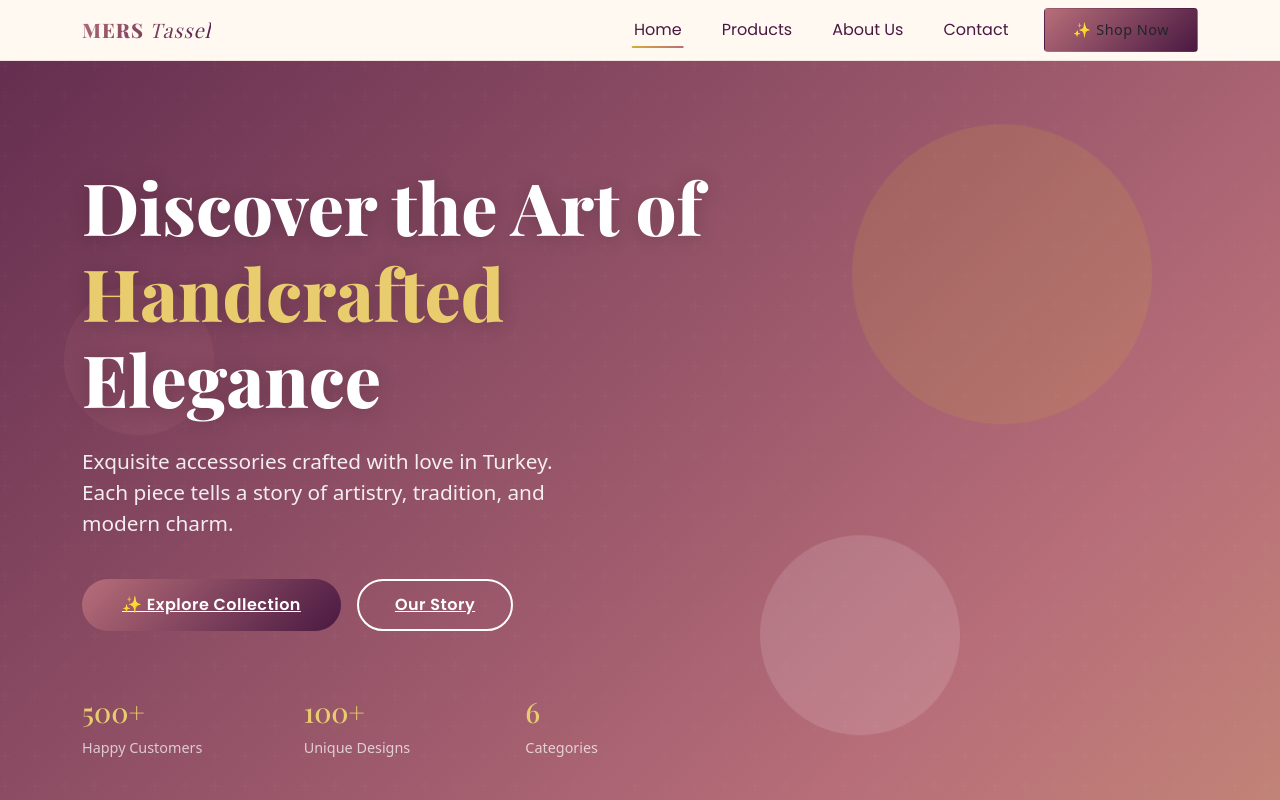
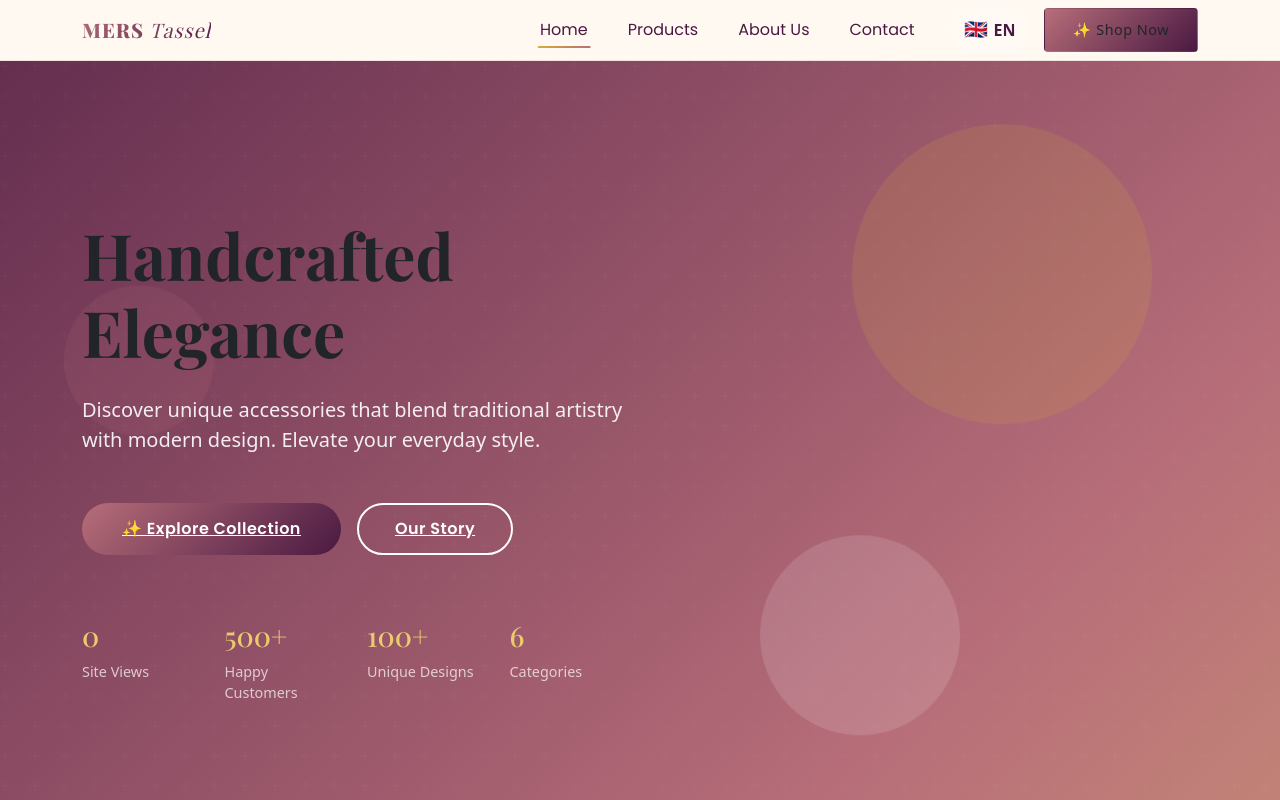
Before and after one commit to ErfanShokrollahzadeh/MERS_Tassel, a Next.js app in the folder client/: page / in a window 1280 px wide. Shown: the top 800 px of the page. Built offline with nearby package versions, Linux system fonts and the light colour scheme; no server answers; a web font is replaced by a local one.

Commit message:
feat: implement multi-language support and integrate live site visit analytics

```diff
--- a/client/src/app/layout.js
+++ b/client/src/app/layout.js
@@ -2,6 +2,7 @@ import './globals.css';
 import Navbar from '@/components/Navbar';
 import Footer from '@/components/Footer';
 import ScrollToTop from '@/components/ScrollToTop';
+import { LanguageProvider } from '@/contexts/LanguageContext';
 
 export const metadata = {
   title: 'MERS Tassel | Handcrafted Accessories from Turkey',
@@ -22,10 +23,12 @@ export default function RootLayout({ children }) {
         />
       </head>
       <body>
-        <Navbar />
-        <main>{children}</main>
-        <Footer />
-        <ScrollToTop />
+        <LanguageProvider>
+          <Navbar />
+          <main>{children}</main>
+          <Footer />
+          <ScrollToTop />
+        </LanguageProvider>
 
         {/* Bootstrap JS */}
         <script
--- a/client/src/app/page.js
+++ b/client/src/app/page.js
@@ -5,7 +5,8 @@ import Link from 'next/link';
 import AnimatedSection from '@/components/AnimatedSection';
 import ProductCard from '@/components/ProductCard';
 import VisitorStats from '@/components/VisitorStats';
-import { getFeaturedProducts, getCategories } from '@/lib/api';
+import { getFeaturedProducts, getCategories, recordVisit } from '@/lib/api';
+import { useLanguage } from '@/contexts/LanguageContext';
 
 // Fallback data when API is not available
 const fallbackProducts = [
@@ -49,6 +50,8 @@ const testimonials = [
 export default function HomePage() {
   const [products, setProducts] = useState(fallbackProducts);
   const [loading, setLoading] = useState(true);
+  const [siteViews, setSiteViews] = useState(0); // Real counter starts at 0
+  const { t } = useLanguage();
 
   useEffect(() => {
     async function loadData() {
@@ -61,6 +64,16 @@ export default function HomePage() {
         console.log('Using fallback product data:', err.message);
       } finally {
         setLoading(false);
+      }
+
+      try {
+        const statsData = await recordVisit('/');
+        if (statsData && statsData.display_total) {
+          // Add a small delay for a counting effect later if desired, or just set it
+          setSiteViews(statsData.display_total);
+        }
+      } catch (err) {
+        console.error('Analytics error:', err);
       }
     }
     loadData();
@@ -77,37 +90,44 @@ export default function HomePage() {
 
         <div className="container hero-content">
           <div className="row align-items-center min-vh-100">
-            <div className="col-lg-7">
-              <h1 className="hero-title">
-                Discover the Art of<br />
-                <span className="highlight">Handcrafted</span> Elegance
-              </h1>
-              <p className="hero-subtitle">
-                Exquisite accessories crafted with love in Turkey. Each piece tells a story
-                of artistry, tradition, and modern charm.
-              </p>
-              <div className="d-flex gap-3 flex-wrap" style={{ animation: 'fadeInUp 1s 0.6s ease forwards', opacity: 0 }}>
+            <div className="col-lg-6">
+              <AnimatedSection delay={200}>
+                <h1 className="display-3 fw-bold mb-4" style={{ fontFamily: 'var(--font-heading)' }}>
+                  {t('hero.title')}
+                </h1>
+                <p className="lead mb-5" style={{ color: 'rgba(255,255,255,0.9)' }}>
+                  {t('hero.subtitle')}
+                </p>
+              </AnimatedSection>
+
+              <div className="d-flex gap-3 mb-4" style={{ animation: 'fadeInUp 1s 0.6s ease forwards', opacity: 0 }}>
                 <Link href="/products" className="btn-mers-primary">
-                  ✨ Explore Collection
+                  {t('hero.explore')}
                 </Link>
                 <Link href="/about" className="btn-mers-outline">
-                  Our Story
+                  {t('hero.our_story')}
                 </Link>
               </div>
 
               {/* Stats */}
               <div className="row mt-5 pt-3" style={{ animation: 'fadeInUp 1s 0.9s ease forwards', opacity: 0 }}>
-                <div className="col-4">
+                <div className="col-6 col-md-3 mb-3 mb-md-0">
+                  <h3 style={{ color: 'var(--gold-light)', fontFamily: 'var(--font-heading)' }}>
+                    {siteViews.toLocaleString()}
+                  </h3>
+                  <p style={{ color: 'rgba(255,255,255,0.7)', fontSize: '0.9rem', margin: 0 }}>{t('stats.site_views')}</p>
+                </div>
+                <div className="col-6 col-md-3 mb-3 mb-md-0">
                   <h3 style={{ color: 'var(--gold-light)', fontFamily: 'var(--font-heading)' }}>500+</h3>
-                  <p style={{ color: 'rgba(255,255,255,0.7)', fontSize: '0.9rem', margin: 0 }}>Happy Customers</p>
+                  <p style={{ color: 'rgba(255,255,255,0.7)', fontSize: '0.9rem', margin: 0 }}>{t('stats.happy_customers')}</p>
                 </div>
-                <div className="col-4">
+                <div className="col-6 col-md-3">
                   <h3 style={{ color: 'var(--gold-light)', fontFamily: 'var(--font-heading)' }}>100+</h3>
-                  <p style={{ color: 'rgba(255,255,255,0.7)', fontSize: '0.9rem', margin: 0 }}>Unique Designs</p>
+                  <p style={{ color: 'rgba(255,255,255,0.7)', fontSize: '0.9rem', margin: 0 }}>{t('stats.unique_designs')}</p>
                 </div>
-                <div className="col-4">
+                <div className="col-6 col-md-3">
                   <h3 style={{ color: 'var(--gold-light)', fontFamily: 'var(--font-heading)' }}>6</h3>
-                  <p style={{ color: 'rgba(255,255,255,0.7)', fontSize: '0.9rem', margin: 0 }}>Categories</p>
+                  <p style={{ color: 'rgba(255,255,255,0.7)', fontSize: '0.9rem', margin: 0 }}>{t('stats.categories')}</p>
                 </div>
               </div>
             </div>
@@ -120,8 +140,8 @@ export default function HomePage() {
         <div className="container">
           <AnimatedSection>
             <div className="section-title">
-              <h2>Featured Collection</h2>
-              <p>Handpicked favorites from our latest arrivals — each piece crafted with meticulous attention to detail</p>
+              <h2>{t('section.featured.title')}</h2>
+              <p>{t('section.featured.subtitle')}</p>
             </div>
           </AnimatedSection>
 
@@ -146,12 +166,12 @@ export default function HomePage() {
       </section>
 
       {/* ====== CATEGORIES ====== */}
-      <section className="section-mers bg-soft">
+      <section className="section-mers" style={{ backgroundColor: 'var(--rose-gold-light)' }}>
         <div className="container">
           <AnimatedSection>
             <div className="section-title">
-              <h2>Shop by Category</h2>
-              <p>Browse our curated collections of handcrafted Turkish accessories</p>
+              <h2>{t('section.categories.title')}</h2>
+              <p>{t('section.categories.subtitle')}</p>
             </div>
           </AnimatedSection>
 
@@ -207,12 +227,12 @@ export default function HomePage() {
       </section>
 
       {/* ====== TESTIMONIALS ====== */}
-      <section className="section-mers bg-soft">
+      <section className="section-mers" style={{ backgroundColor: 'var(--deep-plum)', color: 'white' }}>
         <div className="container">
           <AnimatedSection>
-            <div className="section-title">
-              <h2>What Our Customers Say</h2>
-              <p>Join hundreds of happy customers who love MERS Tassel accessories</p>
+            <div className="section-title text-white">
+              <h2 style={{ color: 'white' }}>{t('testimonials.title')}</h2>
+              <p style={{ color: 'rgba(255,255,255,0.8)' }}>{t('testimonials.subtitle')}</p>
             </div>
           </AnimatedSection>
 
--- a/client/src/components/Navbar.js
+++ b/client/src/components/Navbar.js
@@ -3,6 +3,7 @@
 import { useState, useEffect } from 'react';
 import Link from 'next/link';
 import { usePathname } from 'next/navigation';
+import { useLanguage } from '@/contexts/LanguageContext';
 
 export default function Navbar() {
   const [scrolled, setScrolled] = useState(false);
@@ -16,12 +17,13 @@ export default function Navbar() {
     window.addEventListener('scroll', handleScroll);
     return () => window.removeEventListener('scroll', handleScroll);
   }, []);
+  const { lang, changeLanguage, t } = useLanguage();
 
   const navLinks = [
-    { href: '/', label: 'Home' },
-    { href: '/products', label: 'Products' },
-    { href: '/about', label: 'About Us' },
-    { href: '/contact', label: 'Contact' },
+    { href: '/', label: 'nav.home' },
+    { href: '/products', label: 'nav.products' },
+    { href: '/about', label: 'nav.about' },
+    { href: '/contact', label: 'nav.contact' },
   ];
 
   return (
@@ -51,17 +53,39 @@ export default function Navbar() {
                   className={`nav-link nav-link-mers ${pathname === link.href ? 'active' : ''}`}
                   onClick={() => setMobileOpen(false)}
                 >
-                  {link.label}
+                  {t(link.label)}
                 </Link>
               </li>
             ))}
-            <li className="nav-item ms-lg-3">
+
+            {/* Language Toggle */}
+            <li className="nav-item ms-lg-3 d-flex align-items-center me-3" style={{ cursor: 'pointer' }}>
+              <div
+                className="d-flex align-items-center"
+                onClick={() => changeLanguage(lang === 'en' ? 'tr' : 'en')}
+                style={{
+                  background: 'rgba(255,255,255,0.1)',
+                  padding: '6px 12px',
+                  borderRadius: '20px',
+                  border: '1px solid rgba(255,255,255,0.2)'
+                }}
+              >
+                <span style={{ fontSize: '1.2rem', marginRight: '6px' }}>
+                  {lang === 'en' ? '🇬🇧' : '🇹🇷'}
+                </span>
+                <span style={{ fontWeight: '600', color: 'var(--deep-plum)' }}>
+                  {lang === 'en' ? 'EN' : 'TR'}
+                </span>
+              </div>
+            </li>
+
+            <li className="nav-item">
               <Link
                 href="/products"
                 className="btn btn-mers-primary btn-sm"
                 style={{ padding: '10px 28px', fontSize: '0.9rem' }}
               >
-                ✨ Shop Now
+                {t('nav.shop_now')}
               </Link>
             </li>
           </ul>
--- /dev/null
+++ b/client/src/contexts/LanguageContext.js
@@ -0,0 +1,39 @@
+'use client';
+
+import React, { createContext, useContext, useState, useEffect } from 'react';
+import { en } from '../locales/en';
+import { tr } from '../locales/tr';
+
+const LanguageContext = createContext();
+
+export function LanguageProvider({ children }) {
+  const [lang, setLang] = useState('en');
+
+  // Load saved language preference from localStorage on mount
+  useEffect(() => {
+    const savedLang = localStorage.getItem('mers_language');
+    if (savedLang && (savedLang === 'en' || savedLang === 'tr')) {
+      setLang(savedLang);
+    }
+  }, []);
+
+  const changeLanguage = (newLang) => {
+    setLang(newLang);
+    localStorage.setItem('mers_language', newLang);
+  };
+
+  const t = (key) => {
+    const dictionary = lang === 'tr' ? tr : en;
+    return dictionary[key] || key;
+  };
+
+  return (
+    <LanguageContext.Provider value={{ lang, changeLanguage, t }}>
+      {children}
+    </LanguageContext.Provider>
+  );
+}
+
+export function useLanguage() {
+  return useContext(LanguageContext);
+}
--- /dev/null
+++ b/client/src/locales/en.js
@@ -0,0 +1,41 @@
+export const en = {
+  // Navbar
+  "nav.home": "Home",
+  "nav.products": "Products",
+  "nav.about": "About Us",
+  "nav.contact": "Contact",
+  "nav.shop_now": "✨ Shop Now",
+
+  // Hero Section
+  "hero.title": "Handcrafted Elegance",
+  "hero.subtitle": "Discover unique accessories that blend traditional artistry with modern design. Elevate your everyday style.",
+  "hero.explore": "✨ Explore Collection",
+  "hero.our_story": "Our Story",
+
+  // Stats
+  "stats.site_views": "Site Views",
+  "stats.happy_customers": "Happy Customers",
+  "stats.unique_designs": "Unique Designs",
+  "stats.categories": "Categories",
+
+  // Sections
+  "section.featured.title": "Featured Collection",
+  "section.featured.subtitle": "Handpicked favorites from our latest arrivals — each piece crafted with meticulous attention to detail",
+
+  "section.categories.title": "Shop by Category",
+  "section.categories.subtitle": "Find the perfect piece for your unique style",
+
+  "section.story.title": "The Art of Tassel",
+  "section.story.subtitle": "Every piece tells a story of heritage and passion.",
+  "section.story.p1": "MERS Tassel began with a simple vision: to bring traditional craftsmanship into the modern wardrobe. Our journey started in a small workshop in Turkey, where the art of tassel making has been passed down through generations.",
+  "section.story.p2": "Today, we combine premium materials with timeless techniques to create accessories that are not just beautiful, but meaningful. From our signature Jasuichi bracelets to our delicate necklaces, every item is crafted with love and attention to detail.",
+  "section.story.btn": "Read Full Story",
+
+  // Testimonials
+  "testimonials.title": "Loved by Customers",
+  "testimonials.subtitle": "Don't just take our word for it. Here's what our community says about MERS Tassel.",
+
+  // General
+  "general.loading": "Loading amazing accessories...",
+  "general.sale": "SALE",
+};
--- /dev/null
+++ b/client/src/locales/tr.js
@@ -0,0 +1,41 @@
+export const tr = {
+  // Navbar
+  "nav.home": "Ana Sayfa",
+  "nav.products": "Ürünler",
+  "nav.about": "Hakkımızda",
+  "nav.contact": "İletişim",
+  "nav.shop_now": "✨ Hemen Alışveriş Yap",
+
+  // Hero Section
+  "hero.title": "El Yapımı Zarafet",
+  "hero.subtitle": "Geleneksel sanat anlayışını modern tasarımla harmanlayan benzersiz aksesuarları keşfedin. Günlük tarzınızı yükseltin.",
+  "hero.explore": "✨ Koleksiyonu Keşfet",
+  "hero.our_story": "Hikayemiz",
+
+  // Stats
+  "stats.site_views": "Site Görüntülenmesi",
+  "stats.happy_customers": "Mutlu Müşteri",
+  "stats.unique_designs": "Özgün Tasarım",
+  "stats.categories": "Kategori",
+
+  // Sections
+  "section.featured.title": "Öne Çıkan Koleksiyon",
+  "section.featured.subtitle": "En yeni ürünlerimizden özenle seçilmiş favoriler — her bir parça titizlikle üretildi",
+
+  "section.categories.title": "Kategorilere Göre Alışveriş",
+  "section.categories.subtitle": "Benzersiz tarzınız için mükemmel parçayı bulun",
+
+  "section.story.title": "Püskül Sanatı",
+  "section.story.subtitle": "Her parça, miras ve tutkuyla dolu bir hikaye anlatır.",
+  "section.story.p1": "MERS Tassel basit bir vizyonla başladı: geleneksel işçiliği modern gardıroplara taşımak. Yolculuğumuz, püskül yapımı sanatının nesiller boyu aktarıldığı Türkiye'deki küçük bir atölyede başladı.",
+  "section.story.p2": "Bugün, sadece güzel değil, aynı zamanda anlamlı aksesuarlar yaratmak için birinci sınıf malzemeleri zamansız tekniklerle birleştiriyoruz. İmzamız olan Jasuichi bilekliklerimizden zarif kolyelerimize kadar her ürün sevgiyle ve detaylara dikkat edilerek hazırlanmaktadır.",
+  "section.story.btn": "Tüm Hikayeyi Oku",
+
+  // Testimonials
+  "testimonials.title": "Müşterilerimizin Favorisi",
+  "testimonials.subtitle": "Sadece bizim sözümüze güvenmeyin. İşte topluluğumuzun MERS Tassel hakkında söyledikleri.",
+
+  // General
+  "general.loading": "Muhteşem aksesuarlar yükleniyor...",
+  "general.sale": "İNDİRİM",
+};
```
Also changed, not shown: 1 other file (tests, documents, lock files or other folders).
